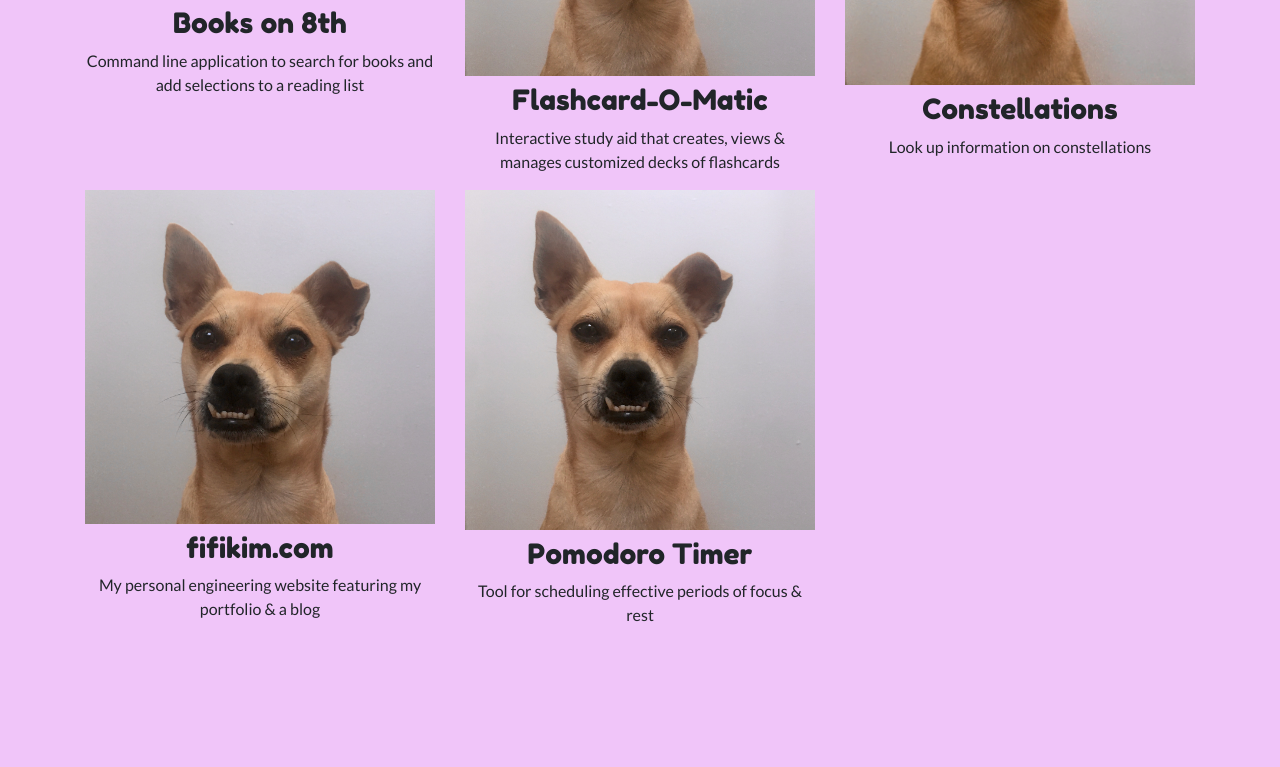
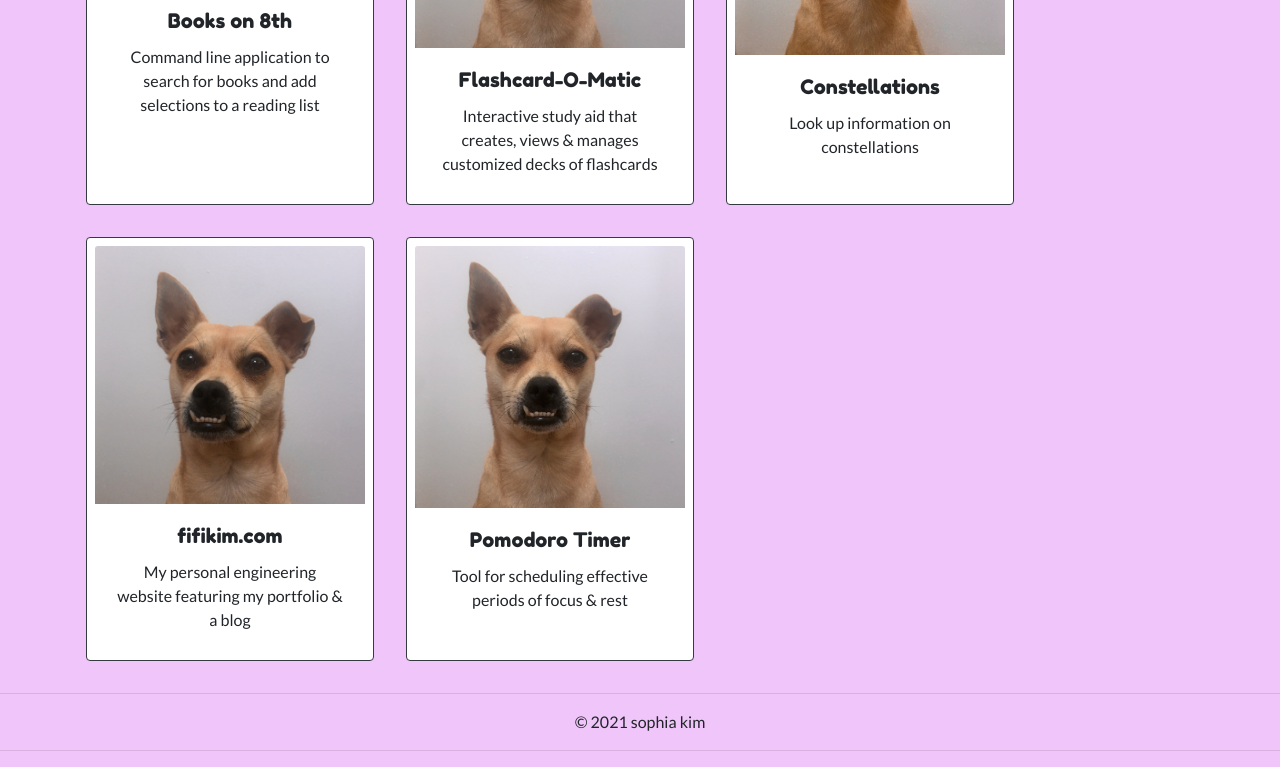
Before and after one commit to fifikim/portfolio, a Django app: page / in a window 1280 px wide. Shown: the part 1354-2121 px from the top of the page. Before the commit the page ends 1976 px from the top, so only its background shows below. Run offline with Django 4.2, Linux system fonts and the light colour scheme; data comes from the database, SQL or seed files in the repository; both versions use the stored data as it was after the commit; some libraries are stand-ins or nearby versions; some web fonts are replaced.

Commit message:
add bootstrap cards

```diff
--- a/blog/templates/blog/all_blogs.html
+++ b/blog/templates/blog/all_blogs.html
@@ -2,13 +2,12 @@
 {% block content %}
 
 <h1 id="blogtitle" class="font-weight-bold text-center">Blog</h1>
-<h3 class="text-center mb-5">Sophia has written {{ posts.count }} post{{ posts.count|pluralize }}</h3>
 
 {% for post in posts %}
 <div class="row justify-content-center my-3">
   <div class="col-md-10">
     <a href="{% url 'blog:detail' post.id %}">
-      <h2>{{ post.title }}</h2>
+      <h2 id="section-heading">{{ post.title }}</h2>
     </a>
     <h5 class="text-muted">{{ post.date|date:'M d Y'|upper }}</h5>
     <h4>{{ post.text|striptags|truncatechars:100 }}</h4>
@@ -16,4 +15,6 @@
 </div>
 {% endfor %}
 
+<h3 class="text-center mb-5">{{ posts.count }} post{{ posts.count|pluralize }}</h3>
+
 {% endblock %}
--- a/projects/static/projects/custom.css
+++ b/projects/static/projects/custom.css
@@ -34,6 +34,12 @@ body {
   font-family: 'Fredoka One', cursive;
 }
 
+/* set header link styles */
+a:link    { color: #8801D0 }
+a:visited { color: #8801D0 }
+a:hover   { color: rgb(87, 6, 250); }
+a:active  { color: #e406bfc9; }
+
 @media (min-width: 992px) {
   #hometext {
       font-size: 6rem;
--- a/projects/templates/projects/base.html
+++ b/projects/templates/projects/base.html
@@ -9,11 +9,8 @@
 
   <!-- Bootstrap CSS -->
   <link rel="stylesheet" href="https://stackpath.bootstrapcdn.com/bootstrap/4.4.1/css/bootstrap.min.css" integrity="sha384-Vkoo8x4CGsO3+Hhxv8T/Q5PaXtkKtu6ug5TOeNV6gBiFeWPGFN9MuhOf23Q9Ifjh" crossorigin="anonymous">
-
   <link rel="stylesheet" href="{% static "projects/custom.css" %}">
-
   <link href="https://fonts.googleapis.com/css?family=Lato&display=swap" rel="stylesheet">
-
   <link rel="icon" type="image/png" href="{% static "projects/daisy.png" %}">
 
   <title>Sophia Kim </title>
@@ -52,6 +49,14 @@
     {% block content %}{% endblock %}
   </div>
 
+  <footer>
+    <hr>
+    <!-- footer containing page copyright-->
+    <p>© 2021 sophia kim</p>
+    <hr>
+  </footer>
+
+
   <!-- Optional JavaScript -->
   <!-- jQuery first, then Popper.js, then Bootstrap JS -->
   <script src="https://code.jquery.com/jquery-3.4.1.slim.min.js" integrity="sha384-J6qa4849blE2+poT4WnyKhv5vZF5SrPo0iEjwBvKU7imGFAV0wwj1yYfoRSJoZ+n" crossorigin="anonymous"></script>
--- a/projects/templates/projects/home.html
+++ b/projects/templates/projects/home.html
@@ -5,7 +5,7 @@
 {% block content %}
 <div class="my-5 d-flex flex-row align-items-center">
   <div class="col-md-7">
-    <h1 class="section-heading">Welcome!</h1>
+    <h1 id="section-heading">Welcome!</h1>
     <h4>I'm a full stack software engineer working in JavaScript, Python and (soon!) Java.</h4>
     <br>
     <h4>I love problem solving and learning different tools and languages. I'm fascinated by AI and Machine Learning, I like tinkering around with my Raspberry Pi, and I think a lot about the societal impact of new technologies.</h4>
@@ -22,13 +22,12 @@
 <hr>
 <div class="row">
   {% for project in projects %}
-  <div class="col-lg-4 col-md-6">
-
-    <img src="{{ project.image.url }}" class="img-fluid mb-2">
-
-    <h3 id="section-heading">{{ project.title }}</h3>
-    <p>{{ project.description }}</p>
-
+  <div class="card border-dark m-3 p-2" style="max-width: 18rem;">
+    <img src="{{ project.image.url }}" class="card-img-top" alt="project-preview">
+    <div class="card-body">
+      <h5 id="section-heading" class="card-title">{{ project.title }}</h5>
+      <p class="card-text">{{ project.description }}</p>
+    </div>
   </div>
   {% endfor %}
 </div>
```
Also changed, not shown: blog/templates/blog/detail.html (+4 -3 lines), db.sqlite3.
